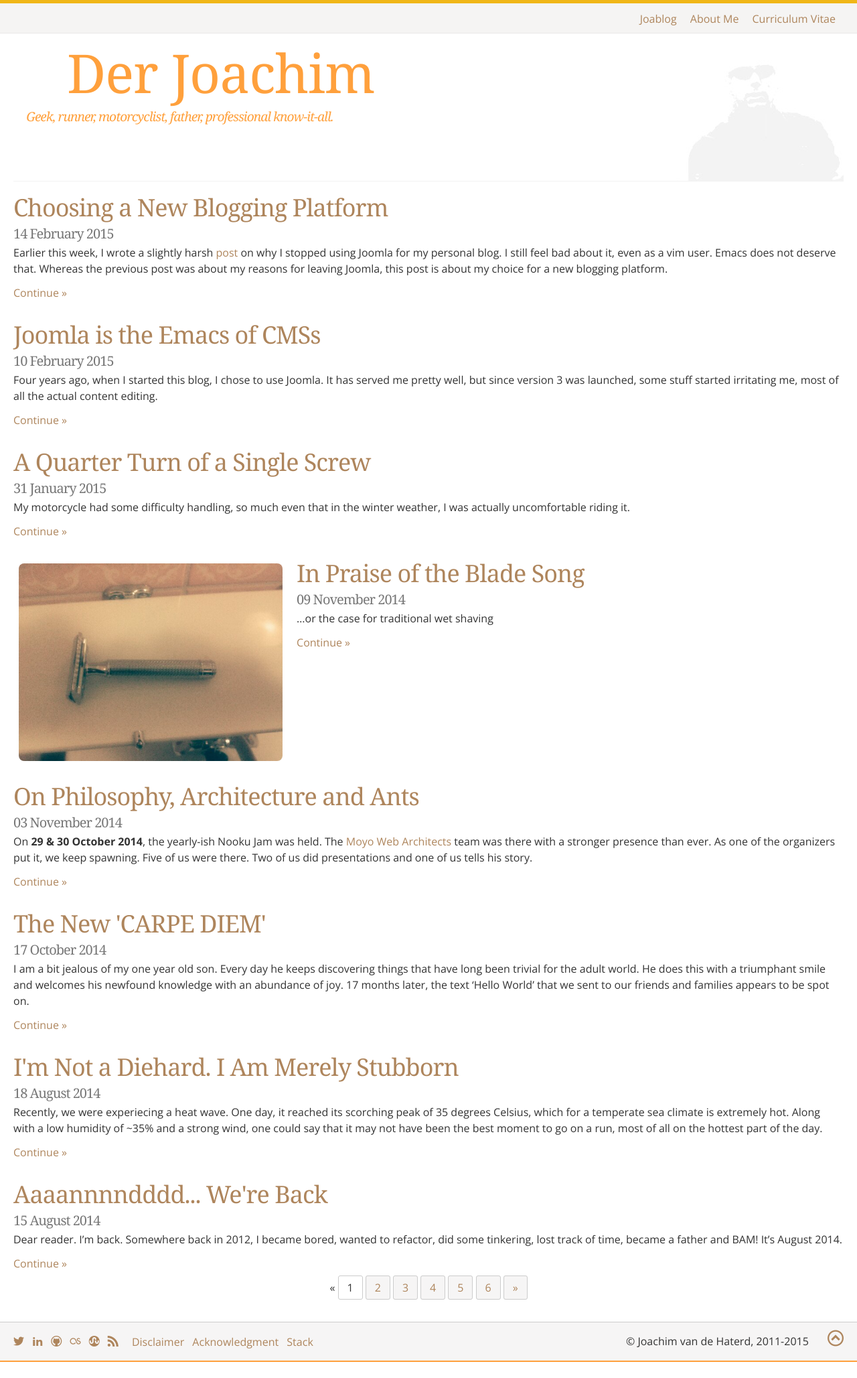
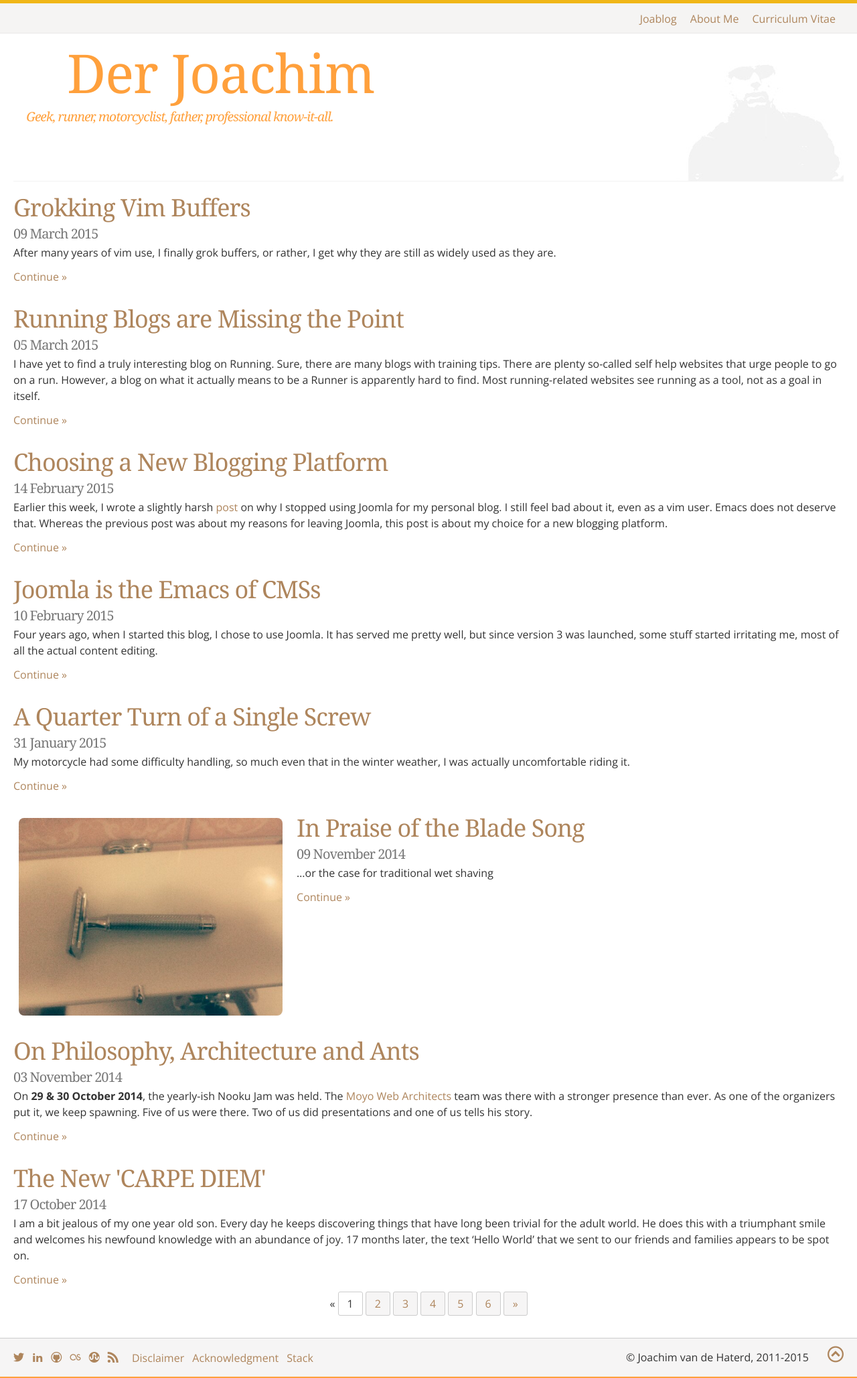
Before and after one commit to derjoachim/derjoachim_nl_v3, a Jekyll site: the page built from index.html, in a window 1280 px wide. Shown: the whole page at 67% size. Built offline with Jekyll 4.4.1, drawn with Linux system fonts in a browser that asks for light colours; Markdown is read by kramdown in place of the engine named in the settings; the list of posts is cut into pages by our own code; before the commit the page ends 2033 px from its top, so only the background shows below that; some of the changed lines change nothing that is shown.

Commit message:
Added latest two posts, fixed bullets

```diff
--- /dev/null
+++ b/_posts/2015-03-05-running-blogs-missing-the-point.md
@@ -0,0 +1,63 @@
+---
+title: Running Blogs are Missing the Point
+author: Joachim van de Haterd
+layout: post
+category: Rants
+tags: Running
+description: Some thoughts on how blogs on running seem to be missing the entire point of why I run.
+---
+
+I have yet to find a truly interesting blog on Running. Sure, there are many
+blogs with training tips. There are plenty so-called self help websites that
+urge people to go on a run. However, a blog on what it actually means to be a
+Runner is apparently hard to find. Most running-related websites see running as
+a tool, not as a goal in itself.
+
+### Chore
+
+I used to be pretty fanatical when it came to running. I did some serious
+training and even used a heart rate monitor. Additionally, I started a second
+sport, if only to train my upper body. I wanted to get faster and I even made
+it into the top 10 of a half marathon once. Mind you, there were about 50
+participants or so, but still, I felt pretty good about myself. One day, it
+just stopped. I found that getting faster and faster did not improve my life.
+Not only that, not improving speed was demotivating. Somewhere along the way,
+the very thing I considered to be my main hobby, had become a chore. It is
+not as if I did not want to run anymore, but it somehow had lost its luster.
+
+### Meditation
+
+So what is my motivation to go on a run, apart from the activity itself? My
+main motivation is meditation. The best ideas I had popped into my head while
+running. I wrote poems in my head, solved difficult programming problems or
+just thought about nothing and merely enjoyed the rhythm of my feet hitting the
+pavement. I dealt with conflict situations. learnt to cope with the loss of
+loved ones, and generally turned my mental fatigue into a more manageable
+physical fatigue.
+
+### Being a Runner
+
+My idea of fun is to move by foot at a fast pace for a certain amount of time
+or a certain distance.  Regularly. I have done this for 14 years and I intend
+to keep doing this for another 50 or more.  This activity is important to me.
+Important enough to keep a log and important enough to write about in order to
+share with anybody who would like to read it. It makes me tick. In several
+ways, running -or rather being a Runner- has become an integral part of my very
+identity.
+
+Repeat after me:
+
+> getting faster is not the same as self-improvement.
+
+### Why you Should Eat Bananas Times Five
+
+Most running-related blogs I read totally miss that point and only seem to copy
+the magazines. Their content seems to be entirely about losing weight or
+getting faster than your friends or keeping schedules. Frankly, there isn’t
+that much to be told about the activity itself. I have had a subscription to
+one of the main magazines for athletes, and I have seen the main topics several
+times. After reading the fifth article on why you should eat bananas, I
+cancelled my subscription.
+
+I did try to follow some resources on running, but I quit. I am not that kind
+of runner.
--- /dev/null
+++ b/_posts/2015-03-09-grokking-vim-buffers.md
@@ -0,0 +1,69 @@
+---
+title: Grokking Vim Buffers
+author: Joachim van de Haterd
+layout: post
+category: "Technical Thoughts"
+tags: Vim
+description: Grokking
+---
+After many years of vim use, I finally grok buffers, or rather, I get why they
+are still as widely used as they are.
+
+## Multiple Files
+
+Anybody who is working any sizable projects, probably has several open files at
+once. Within vim (and probably other editors as well, nothing new here), one
+can achieve this in one or more of the ways described below.
+
+1. Open several editor *windows*. Each file is opened in its own window. That's
+convenient for the Alt+Tab users among us as long as the numbers of open files
+is not too large.
+2. Open files in *tabs*. Each open file is opened within a tab and one can switch
+files by selecting its tab. Again, with too many open files, it gets messy.
+3. Use *buffers*. Each file is opened in the background, along with some metadata.
+In command mode, one can switch files.
+
+Please note that it makes sense to combine the strategies described above. For
+instance, one can be working in several contexts or even projects
+simultaneously. By opening files for a new context in a new window or tab, one
+can group open files easily.
+
+## Windows
+
+The enumeration order above was conscious; I ordered them by level of perceived
+difficulty. I have seen novice users who started by opening each file in its
+own window. Back when there were no vim tabs, that's basically what I did. With
+tabs coming along (or rather: me discovering them), I started grouping open
+files in tabs.
+
+## Tabs
+
+If you work with a manageable number of open files, tabs may be convenient. For
+me, they have two disadvantages though: I often work on a small screen, so I
+need all the pixels I can get, and I usually work with too many files for tabs
+to be convenient. Apparently, the maximum number of open tabs is capped as well.
+
+## Buffers
+
+Buffers are the age-old alternative. Only barred by your computer's memory, you
+can have as many buffers as you like. Navigation is quick and easy. The
+shortcuts are quick and easy to remember. Even better: you can switch directly
+to the proper buffer by entering a partial name. Tab-completion works fine and
+if you get lost, you can easily list your open buffers.
+
+For me, this proved to be a godsend. I have everything open in the background,
+without losing any screen real estate.
+
+
+## Splits
+
+A side note: it is worth exploring the option for splitting and assigning
+buffers to these splits. If you are used to screen or tmux, this may look
+familiar. I think that this may be worthy an entire new blog post.
+
+## The Best?
+
+As with everything else that is slightly rooted in reality, there is no
+'best' way to deal with multiple files. I would urge vim users to explore the
+possibilities of buffers though. They are way more powerful than they look and
+solve problems you did not know you had.
--- a/_sass/_layout.scss
+++ b/_sass/_layout.scss
@@ -201,6 +201,15 @@ h3.dateauthor {
 .post-article {
 	@include media(min-width $tablet-size) {
 		@include span-columns(9);
+		h2 {
+			font-size: 1.65em;
+		}
+		h3 {
+			font-size: 1.5em;
+		}
+		h4 {
+			font-size: 1.4em;
+		}
 	}
 	@include media ($tablet) {
 		@include span-columns(6);
@@ -218,6 +227,17 @@ h3.dateauthor {
 		}
 	}
 	margin-bottom: 1em;
+
+    ol {
+        margin-left: 2em;
+        list-style-position: inside;
+        list-style: decimal;
+    }
+    ul {
+        margin-left: 2em;
+        list-style-position: inside;
+        list-style: disc;
+    }
 }
 
 .post-header {
```
Also changed, not shown: _sass/_base.scss (+20 -0 lines).
